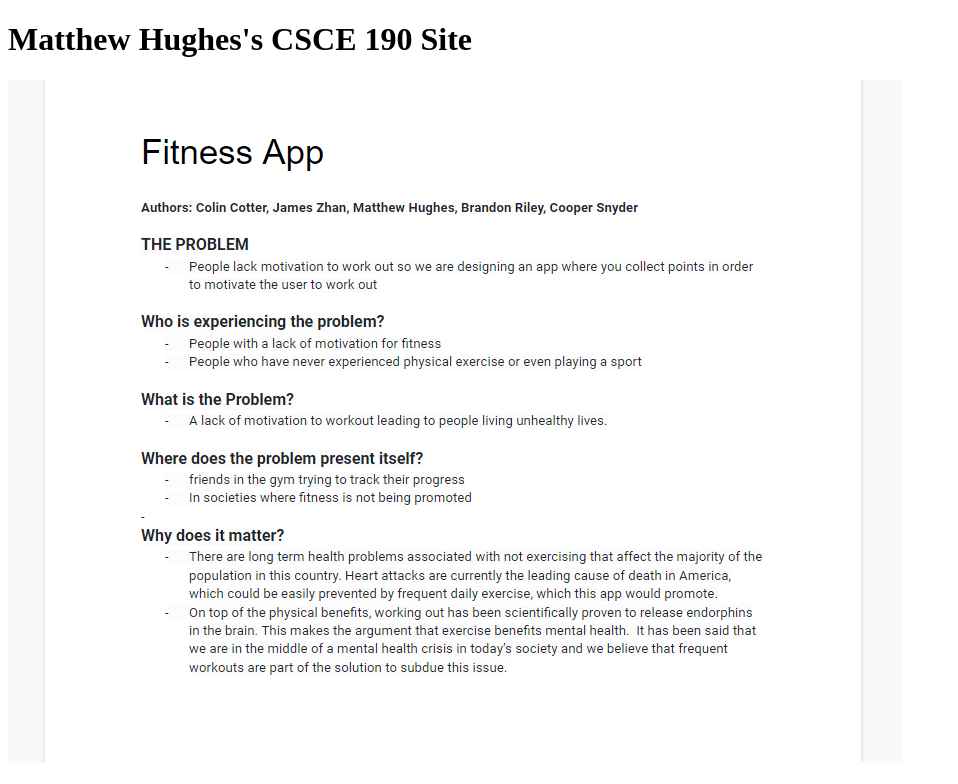
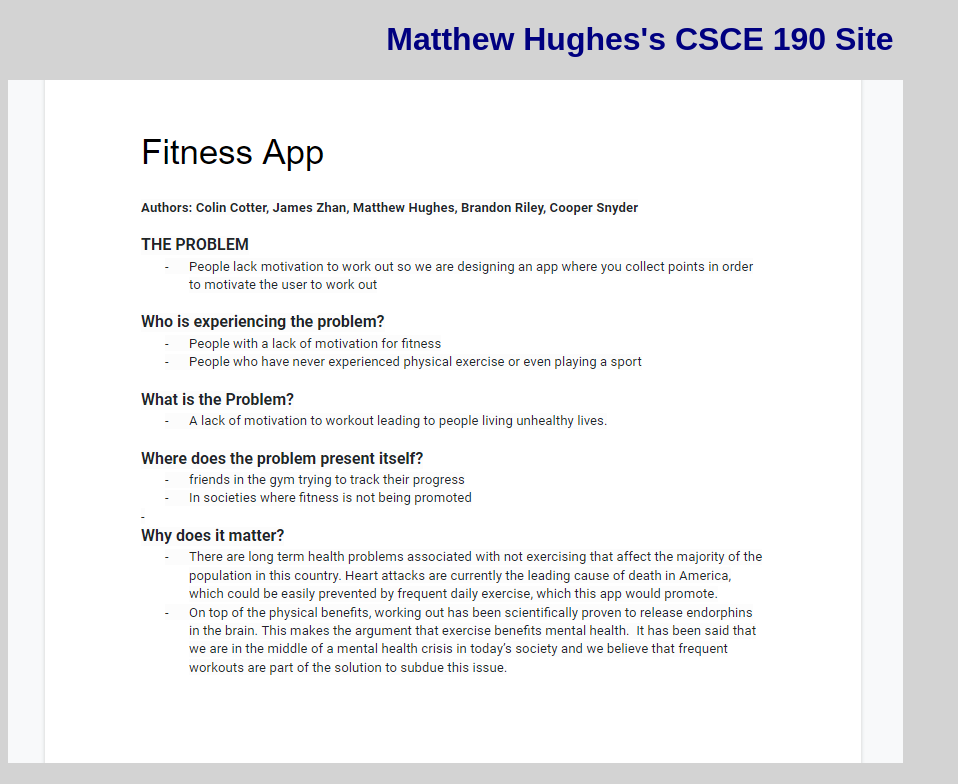
Before and after one commit to mh1300/mh1300.github.io, a plain HTML site: page index.html in a window 1280 px wide. Shown: the top 784 px of the page, without its empty margins (0-958 px from the left). Drawn offline with Linux system fonts and the light colour scheme.

Commit message:
Add files via upload

```diff
--- a/index.html
+++ b/index.html
@@ -2,6 +2,7 @@
 <html>
     <head>
         <title>CSCE 190: Matthew Hughes</title>
+        <link rel="stylesheet" href="styles.css";>
     </head>
     <body>
         <h1>Matthew Hughes's CSCE 190 Site</h1>
--- /dev/null
+++ b/styles.css
@@ -0,0 +1,8 @@
+body{
+    background:lightgray;
+    font-family: Arial, Helvetica, sans-serif;
+}
+h1{
+    color:navy;
+    text-align:center;
+}
```
